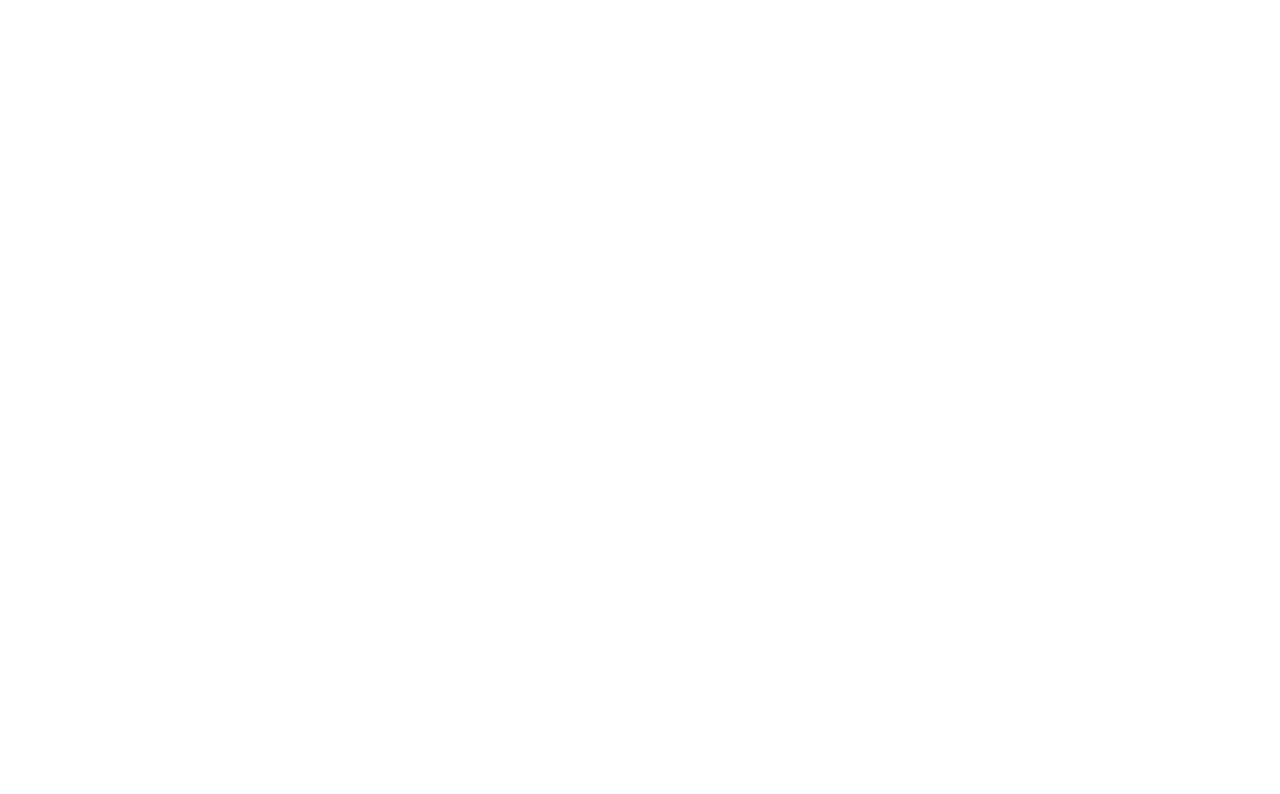
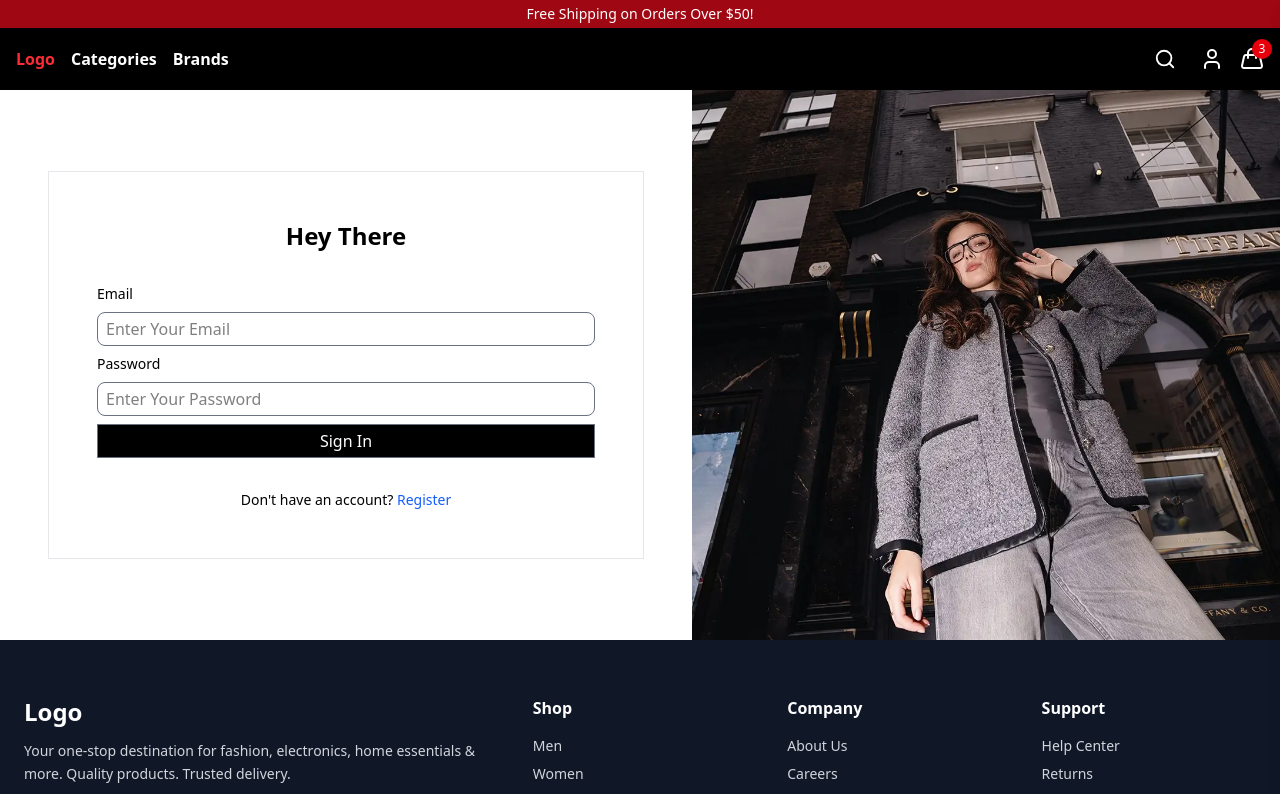
Before and after one commit to js-1608/ecommerce_website, a React app in the folder frontend/: page /login in a window 1280 px wide. Before the commit this address had no page. Shown: the top 794 px of the page. Built offline with nearby package versions, Linux system fonts and the light colour scheme; the HTML template or start-up script is replaced by a standard one.

Commit message:
updated login page

```diff
--- a/frontend/src/App.jsx
+++ b/frontend/src/App.jsx
@@ -6,6 +6,7 @@
 import Home from './pages/Home'
 import UserLayout from './components/Layout/UserLayout'
 import {Toaster} from "sonner"
+import Login from './pages/Login'
 function App() {
 
 
@@ -16,6 +17,7 @@
         {/* user Route */}
         <Route path='/' element={<UserLayout />}>
             <Route index element={<Home/>}/>
+            <Route path='login' element={<Login/>}/>
         </Route>
 
         {/* Admin Route */}
--- /dev/null
+++ b/frontend/src/pages/Login.jsx
@@ -0,0 +1,61 @@
+import React, { useState } from "react";
+import { Link } from "react-router-dom";
+import loginImage from "../assets/login.webp"
+const Login = () => {
+  const [email, setEmail] = useState("");
+  const [password, setPassword] = useState("");
+
+  return (
+    <div className="flex ml-auto justify-center items-center">
+      <div className="w-full md:w-1/2 flex-col justify-center item-center p-8 md:p-12 border border-gray-200 m-12">
+        <form action="" method="post" className="gap-2 w-full flex flex-col">
+          <h2 className="text-2xl font-bold text-center mb-6">Hey There</h2>
+
+          <div
+            className=" max-w- bg-white
+                rounded-lg  items-center justify-between"
+          >
+            <label for="email" className="block text-sm mb-2">
+              Email
+            </label>
+            <input
+              type="email"
+              value={email}
+              onChange={(e) => setEmail(e.target.value)}
+              className="border rounded-lg px-2 py-1 border-gray-500 w-full"
+              placeholder="Enter Your Email"
+            />
+          </div>
+          <div
+            className=" bg-white
+                rounded-lg  items-center justify-between"
+          >
+            <label for="email" className="block text-sm mb-2">
+              Password
+            </label>
+            <input
+              type="password"
+              value={password}
+              onChange={(e) => setPassword(e.target.value)}
+              className="border rounded-lg px-2 py-1 border-gray-500 w-full"
+              placeholder="Enter Your Password"
+            />
+          </div>
+          <button
+            type="submit"
+            className="bg-black text-white  cursor-pointer border rounded-lg> px-2 py-1 border-gray-500"
+          >
+            Sign In
+          </button>
+          <p className="mt-6 text-center text-sm">Don't have an account?{" "}<Link className="text-blue-600" to="/register">Register</Link></p>
+        </form>
+      </div>
+      <div className="md:w-1/2 hidden md:border-l-amber-50 md:block bg-gray-300">
+        <img src={loginImage} alt="login image" className="h-[550px] w-full object-cover" />
+
+      </div>
+    </div>
+  );
+};
+
+export default Login;
--- /dev/null
+++ b/frontend/src/pages/Register.jsx
@@ -0,0 +1,61 @@
+import React, { useState } from "react";
+import { Link } from "react-router-dom";
+import RegisterImage from "../assets/Register.webp"
+const Register = () => {
+  const [email, setEmail] = useState("");
+  const [password, setPassword] = useState("");
+
+  return (
+    <div className="flex ml-auto justify-center items-center">
+      <div className="w-full md:w-1/2 flex-col justify-center item-center p-8 md:p-12 border border-gray-200 m-12">
+        <form action="" method="post" className="gap-2 w-full flex flex-col">
+          <h2 className="text-2xl font-bold text-center mb-6">Hey There</h2>
+
+          <div
+            className=" max-w- bg-white
+                rounded-lg  items-center justify-between"
+          >
+            <label for="email" className="block text-sm mb-2">
+              Email
+            </label>
+            <input
+              type="email"
+              value={email}
+              onChange={(e) => setEmail(e.target.value)}
+              className="border rounded-lg px-2 py-1 border-gray-500 w-full"
+              placeholder="Enter Your Email"
+            />
+          </div>
+          <div
+            className=" bg-white
+                rounded-lg  items-center justify-between"
+          >
+            <label for="email" className="block text-sm mb-2">
+              Password
+            </label>
+            <input
+              type="password"
+              value={password}
+              onChange={(e) => setPassword(e.target.value)}
+              className="border rounded-lg px-2 py-1 border-gray-500 w-full"
+              placeholder="Enter Your Password"
+            />
+          </div>
+          <button
+            type="submit"
+            className="bg-black text-white  cursor-pointer border rounded-lg> px-2 py-1 border-gray-500"
+          >
+            Sign In
+          </button>
+          <p className="mt-6 text-center text-sm">Don't have an account?{" "}<Link className="text-blue-600" to="/register">Register</Link></p>
+        </form>
+      </div>
+      <div className="md:w-1/2 hidden md:border-l-amber-50 md:block bg-gray-300">
+        <img src={RegisterImage} alt="Register image" className="h-[550px] w-full object-cover" />
+
+      </div>
+    </div>
+  );
+};
+
+export default Register;
```
